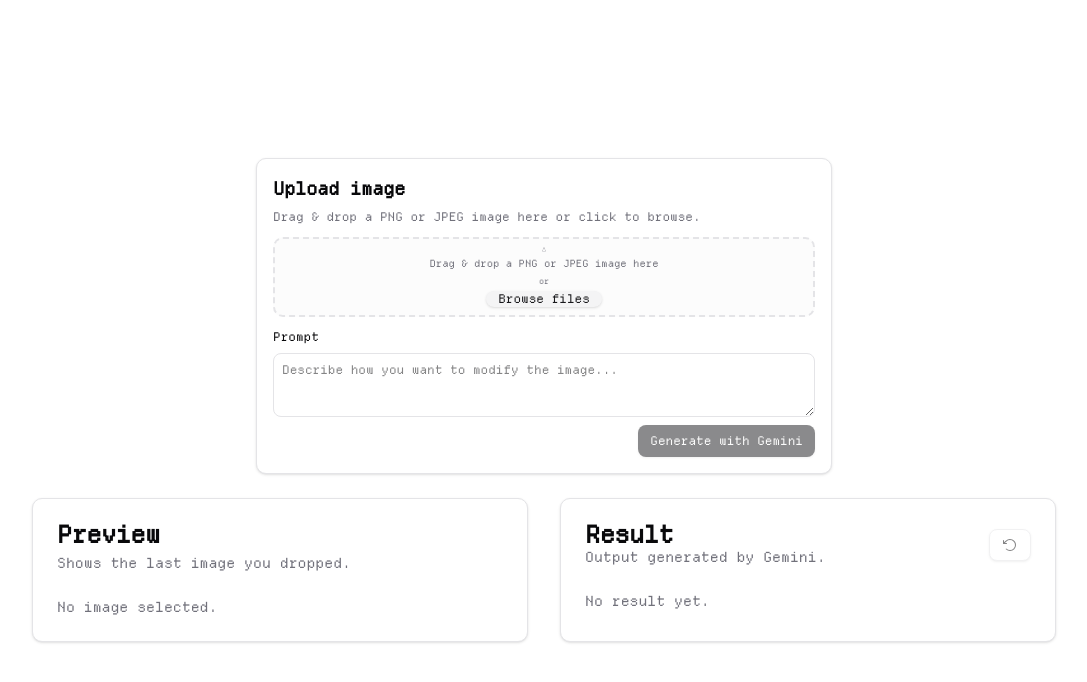
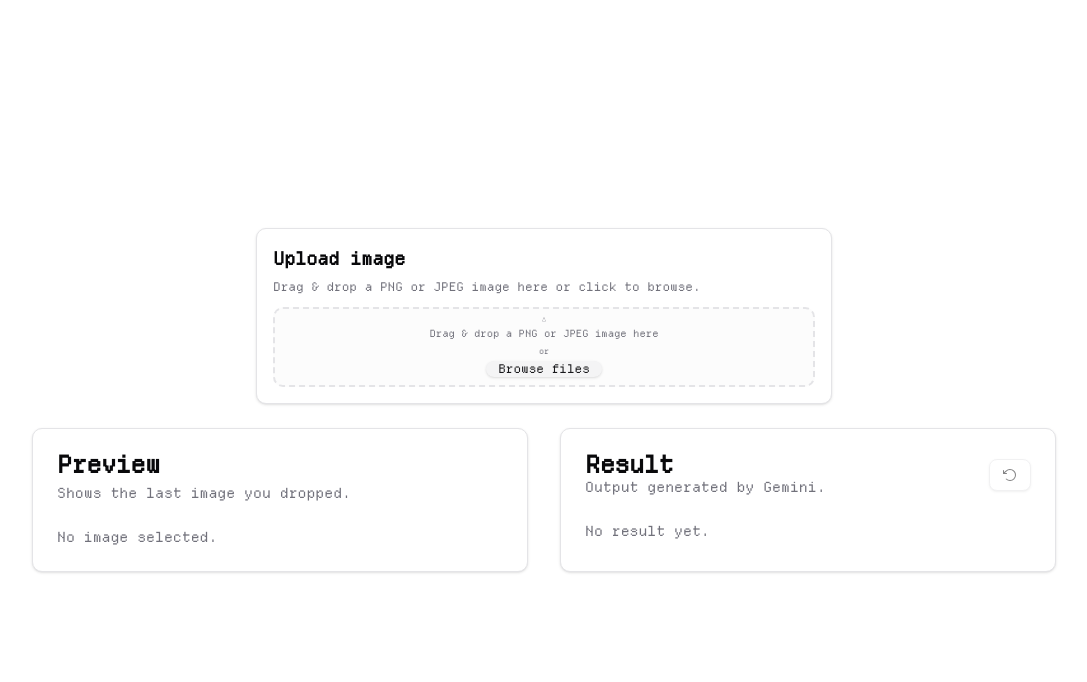
Before and after one commit to 0xblazeit/catflix, a Next.js app: page / in a window 1280 px wide. Shown: the top 682 px of the page, without its empty margins (96-1183 px from the left). Built offline with nearby package versions, Linux system fonts and the light colour scheme.

Commit message:
Update image-uploader.tsx

```diff
--- a/components/image-uploader.tsx
+++ b/components/image-uploader.tsx
@@ -9,6 +9,29 @@ import { Button } from "@/components/ui/button";
 import { Card, CardContent, CardDescription, CardHeader, CardTitle } from "@/components/ui/card";
 
 export function ImageUploader() {
+  const MOVIES = React.useMemo(
+    () => [
+      "Titanic",
+      "The Fast and the Furious",
+      "Brokeback Mountain",
+      "Star Wars",
+      "The Terminator",
+      "Mean girls",
+      "The Lord of the Rings",
+      "The Matrix",
+      "The Dark Knight: Batman",
+      "Lion King",
+      "The Godfather",
+      "Scarface",
+      "Toy Story",
+      "Forrest Gump",
+      "The Green Mile",
+      "The Shawshank Redemption",
+      "Final Destination",
+      "The Sixth Sense",
+    ],
+    []
+  );
   const [file, setFile] = React.useState<File | null>(null);
   const [error, setError] = React.useState<string | null>(null);
   const [prompt, setPrompt] = React.useState<string>("");
@@ -18,6 +41,7 @@ export function ImageUploader() {
   const [lastRequest, setLastRequest] = React.useState<
     { prompt: string; mimeType: string; base64: string } | null
   >(null);
+  const [pendingPrompt, setPendingPrompt] = React.useState<string | null>(null);
   const inputRef = React.useRef<HTMLInputElement | null>(null);
 
   const objectUrl = React.useMemo(() => {
@@ -31,6 +55,14 @@ export function ImageUploader() {
     };
   }, [objectUrl]);
 
+  // Auto-trigger generation once the preview (objectUrl) is ready
+  React.useEffect(() => {
+    if (file && objectUrl && pendingPrompt && !isGenerating) {
+      void handleGenerate(pendingPrompt);
+      setPendingPrompt(null);
+    }
+  }, [file, objectUrl, pendingPrompt, isGenerating]);
+
   const onSelect = (f: File | undefined) => {
     if (!f) return;
     const lowerName = f.name.toLowerCase();
@@ -43,6 +75,12 @@ export function ImageUploader() {
     setError(null);
     setFile(f);
     setResultUrl(null);
+    // Build auto prompt with a random movie and trigger generation
+    const movie = MOVIES[Math.floor(Math.random() * MOVIES.length)];
+    const autoPrompt = `use the cat in the image provided to create a movie poster about the movie, "${movie}" with the provided cat being the focal point. use your creativity to create new and masterful pieces that are award winning quality involving the original movies theme and the cat provided to create a mesmerizing poster about that cat.`;
+    setPrompt(autoPrompt);
+    // Defer generation until objectUrl is ready
+    setPendingPrompt(autoPrompt);
   };
 
   const handleDrop: React.DragEventHandler<HTMLDivElement> = (e) => {
@@ -56,7 +94,7 @@ export function ImageUploader() {
     inputRef.current?.click();
   };
 
-  async function handleGenerate() {
+  async function handleGenerate(overridePrompt?: string) {
     if (!file || !objectUrl) return;
     try {
       setIsGenerating(true);
@@ -72,10 +110,11 @@ export function ImageUploader() {
       const base64 = btoa(binary);
       const mimeType = file.type || (file.name.endsWith(".png") ? "image/png" : "image/jpeg");
 
-      setLastRequest({ prompt, mimeType, base64 });
+      const effectivePrompt = overridePrompt ?? prompt;
+      setLastRequest({ prompt: effectivePrompt, mimeType, base64 });
 
       const form = new FormData();
-      form.append("prompt", prompt);
+      form.append("prompt", effectivePrompt);
       // Rebuild a File from the original to leverage multipart path
       form.append("file", new File([bytes], file.name, { type: mimeType }));
       const res = await fetch("/api/generate", { method: "POST", body: form });
@@ -169,21 +208,25 @@ export function ImageUploader() {
               {error}
             </p>
           )}
-          <div className="mt-3 grid gap-2">
-            <label htmlFor="prompt" className="text-xs font-medium">Prompt</label>
-            <textarea
-              id="prompt"
-              value={prompt}
-              onChange={(e) => setPrompt(e.target.value)}
-              placeholder="Describe how you want to modify the image..."
-              className="min-h-16 w-full rounded-md border bg-background p-2 text-xs"
-            />
-            <div className="flex justify-end">
-              <Button size="sm" onClick={handleGenerate} disabled={!file || isGenerating || !prompt.trim()}>
-                {isGenerating ? "Generating..." : "Generate with Gemini"}
-              </Button>
-            </div>
-          </div>
+          {/**
+           * Manual prompt disabled for now. We auto-generate using a random movie prompt.
+           *
+           * <div className="mt-3 grid gap-2">
+           *   <label htmlFor="prompt" className="text-xs font-medium">Prompt</label>
+           *   <textarea
+           *     id="prompt"
+           *     value={prompt}
+           *     onChange={(e) => setPrompt(e.target.value)}
+           *     placeholder="Describe how you want to modify the image..."
+           *     className="min-h-16 w-full rounded-md border bg-background p-2 text-xs"
+           *   />
+           *   <div className="flex justify-end">
+           *     <Button size="sm" onClick={() => handleGenerate()} disabled={!file || isGenerating || !prompt.trim()}>
+           *       {isGenerating ? "Generating..." : "Generate with Gemini"}
+           *     </Button>
+           *   </div>
+           * </div>
+           */}
         </CardContent>
       </Card>
 
```
